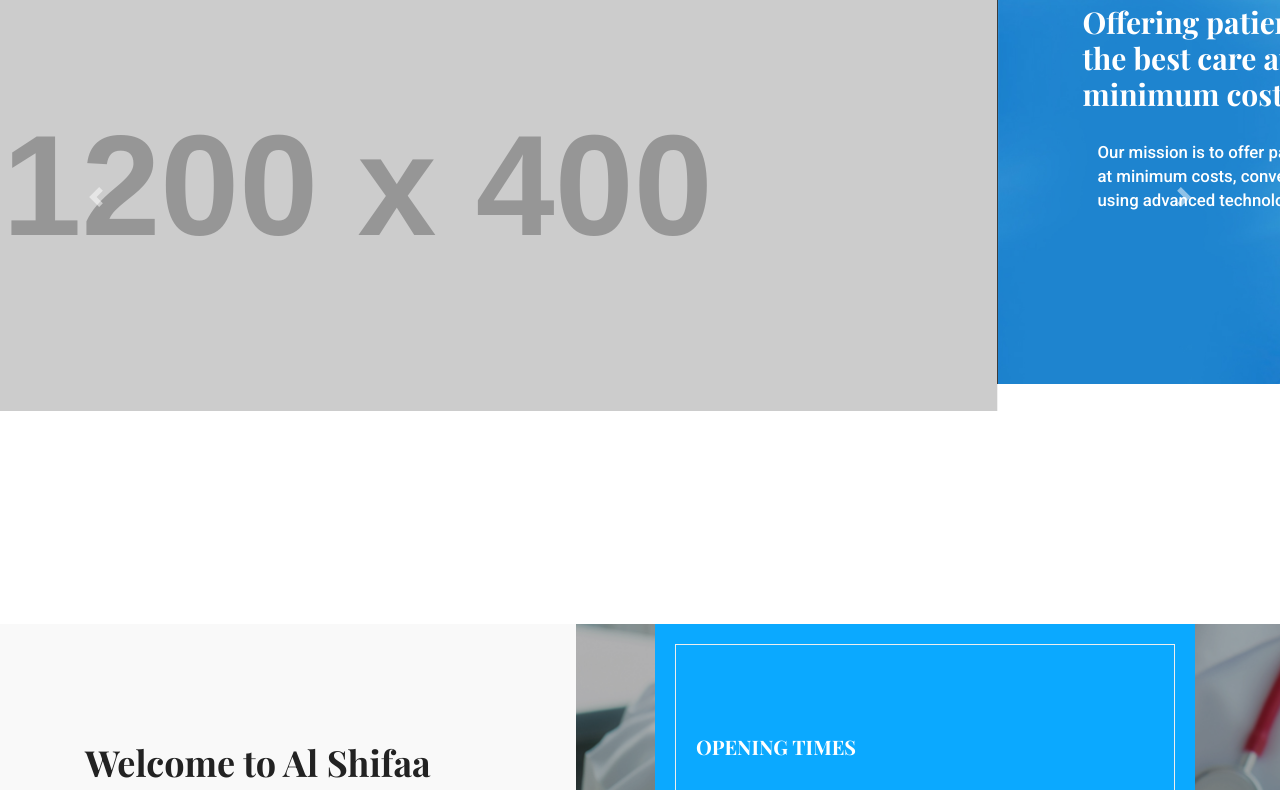
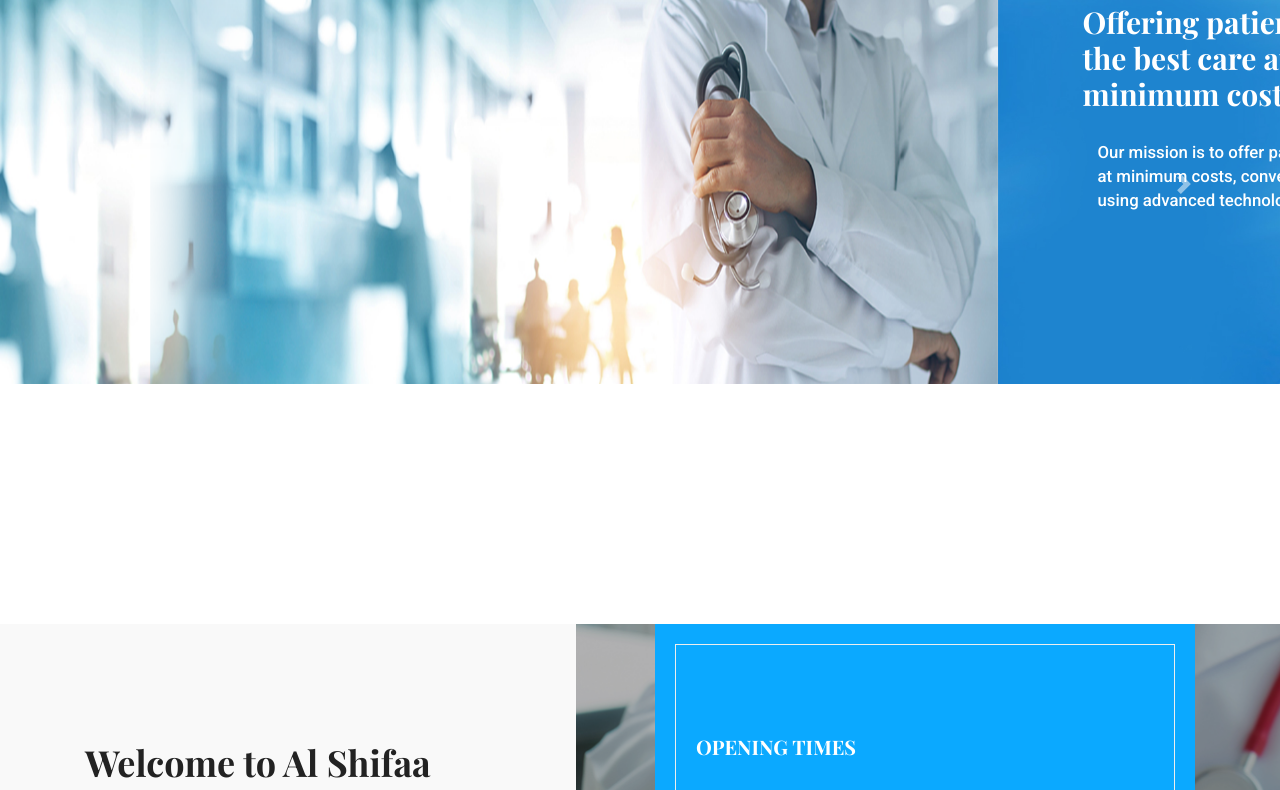
Before and after one commit to evansmwenda/Alshifaa, a plain HTML site: page index.html in a window 1280 px wide. Shown: the part 207-997 px from the top of the page. Drawn offline with nearby package versions, Linux system fonts and the light colour scheme; some packages are replaced by stand-ins of ours; placeholder pictures from the web are drawn by us.

Commit message:
styling changes to layout

```diff
--- a/index.html
+++ b/index.html
@@ -125,7 +125,7 @@
 		<div id="carouselExampleControls" class="carousel slide" data-ride="carousel">
 		  <div class="carousel-inner">
 		    <div class="carousel-item active">
-		      <img class="d-block w-100" src="https://placehold.it/1200x400" alt="First slide">
+		      <img class="d-block w-100" height="400px;" src="img/footer-bg.png" alt="First slide">
 		    </div>
 		    <div class="carousel-item" style="height:400px;background-image: url(img/banner/home-banner.jpg);background-size: cover;">
 		    	<div class="container">
```
